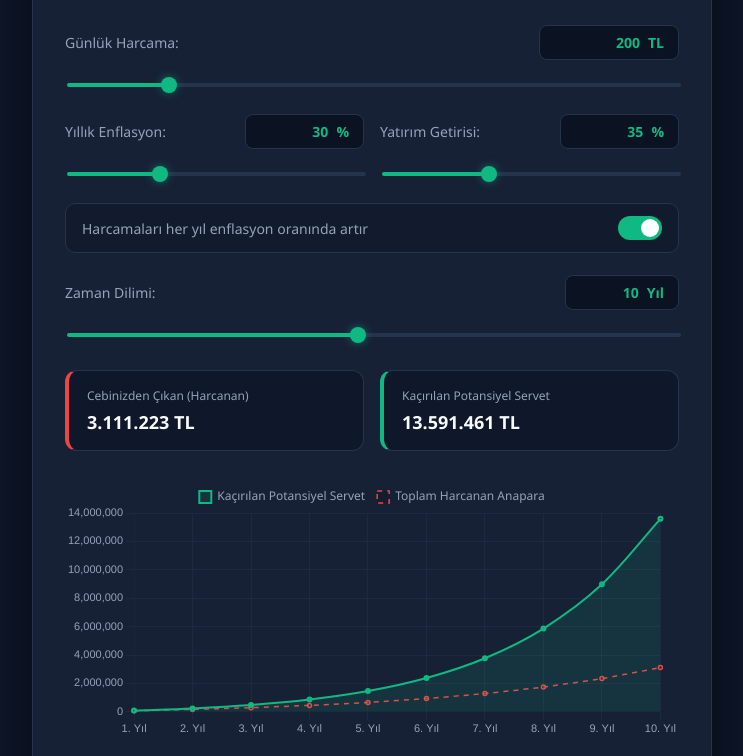
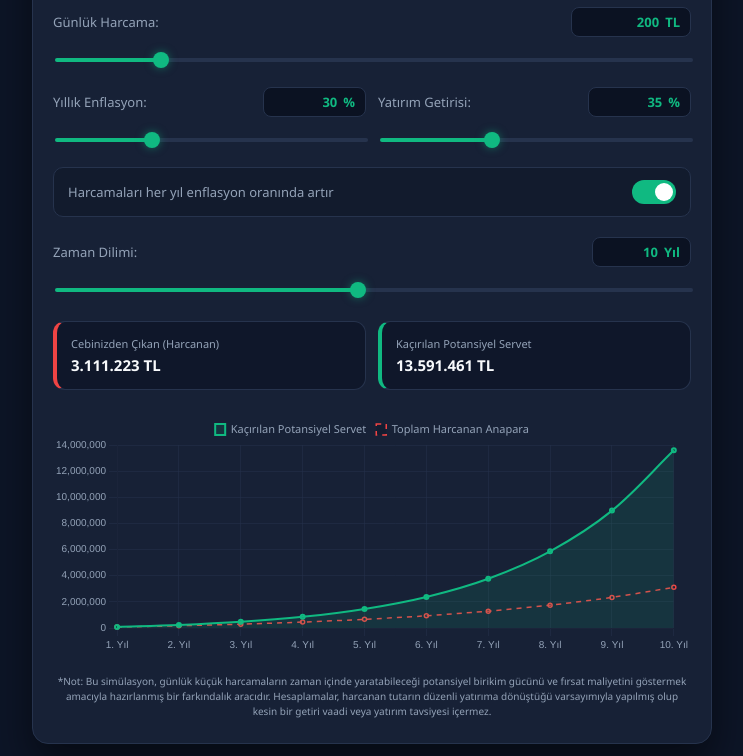
Before and after one commit to adimadimbirikim/bilesik-goturu-hesaplama, a plain HTML site: page index.html in a window 1280 px wide. Shown: the part 109-865 px from the top of the page, without its empty margins (268-1011 px from the left). Drawn offline with nearby package versions, Linux system fonts and the light colour scheme.

Commit message:
Update index.html

```diff
--- a/index.html
+++ b/index.html
@@ -2,7 +2,7 @@
 <html lang="tr">
 <head>
     <meta charset="UTF-8">
-    <meta name="viewport" content="width=device-width, initial-scale=1.0">
+    <meta name="viewport" content="width=device-width, initial-scale=1.0, maximum-scale=1.0, user-scalable=no">
     <title>Bileşik Götürü Simülasyonu</title>
     <script src="https://cdn.jsdelivr.net/npm/chart.js"></script>
     <style>
@@ -16,53 +16,56 @@
             --text-sub: #94a3b8;
             --border-color: #26334d;
         }
+        * {
+            box-sizing: border-box;
+        }
         body {
             font-family: 'Segoe UI', system-ui, -apple-system, sans-serif;
             background-color: var(--bg-color);
             color: var(--text-main);
             margin: 0;
-            padding: 20px;
+            padding: 16px;
             display: flex;
             justify-content: center;
             align-items: center;
             min-height: 100vh;
-            box-sizing: border-box;
             overflow-x: hidden;
+            width: 100%;
         }
         .container {
             width: 100%;
             max-width: 680px;
             background: var(--card-bg);
             border-radius: 16px;
-            padding: 28px 32px;
+            padding: 24px 20px;
             box-shadow: 0 20px 40px rgba(0, 0, 0, 0.5);
             border: 1px solid var(--border-color);
-            box-sizing: border-box;
+            overflow: hidden;
         }
         .header {
             text-align: center;
-            margin-bottom: 28px;
+            margin-bottom: 24px;
         }
         .header h1 {
-            font-size: 22px;
+            font-size: 20px;
             font-weight: 700;
-            margin: 0 0 8px 0;
+            margin: 0 0 6px 0;
             color: var(--text-main);
             letter-spacing: -0.3px;
         }
         .header p {
-            font-size: 14px;
+            font-size: 13px;
             color: var(--text-sub);
             margin: 0;
         }
         .slider-group {
-            margin-bottom: 22px;
+            margin-bottom: 20px;
         }
         .slider-row {
             display: grid;
             grid-template-columns: 1fr 1fr;
-            gap: 16px;
-            margin-bottom: 22px;
+            gap: 12px;
+            margin-bottom: 20px;
         }
         .slider-row .slider-group {
             margin-bottom: 0;
@@ -71,9 +74,9 @@
             display: flex;
             justify-content: space-between;
             align-items: center;
-            font-size: 14px;
+            font-size: 13px;
             font-weight: 500;
-            margin-bottom: 10px;
+            margin-bottom: 8px;
             color: var(--text-sub);
         }
         .input-box-wrapper {
@@ -83,9 +86,9 @@
             background: var(--input-bg);
             border: 1px solid var(--border-color);
             border-radius: 8px;
-            padding: 6px 14px;
-            min-width: 110px;
-            box-sizing: border-box;
+            padding: 4px 10px;
+            min-width: 90px;
+            max-width: 120px;
             transition: border-color 0.2s, box-shadow 0.2s;
         }
         .input-box-wrapper:focus-within {
@@ -98,7 +101,7 @@
             outline: none;
             color: var(--accent-green);
             font-weight: 700;
-            font-size: 14px;
+            font-size: 13px;
             width: 100%;
             text-align: right;
             font-family: inherit;
@@ -114,8 +117,8 @@
         .unit {
             color: var(--accent-green);
             font-weight: 700;
-            font-size: 14px;
-            margin-left: 6px;
+            font-size: 13px;
+            margin-left: 4px;
             user-select: none;
         }
         input[type="range"] {
@@ -137,20 +140,16 @@
             box-shadow: 0 0 8px rgba(16, 185, 129, 0.5);
             transition: transform 0.1s;
         }
-        input[type="range"]::-webkit-slider-thumb:hover {
-            transform: scale(1.15);
-        }
-        /* Modern Toggle Switch Checkbox tasarımı */
         .toggle-group {
             display: flex;
             align-items: center;
             justify-content: space-between;
             background: rgba(11, 18, 34, 0.4);
             border: 1px solid var(--border-color);
-            padding: 12px 16px;
+            padding: 12px 14px;
             border-radius: 10px;
-            margin-bottom: 22px;
-            font-size: 14px;
+            margin-bottom: 20px;
+            font-size: 13px;
             color: var(--text-sub);
             user-select: none;
         }
@@ -195,38 +194,57 @@
         .summary-cards {
             display: grid;
             grid-template-columns: 1fr 1fr;
-            gap: 16px;
-            margin: 28px 0;
+            gap: 12px;
+            margin: 24px 0;
         }
         .card {
             background: rgba(11, 18, 34, 0.6);
-            padding: 16px 18px;
+            padding: 14px;
             border-radius: 12px;
             border: 1px solid var(--border-color);
         }
         .card.red { border-left: 4px solid var(--accent-red); }
         .card.green { border-left: 4px solid var(--accent-green); }
         .card-title {
-            font-size: 12px;
+            font-size: 11px;
             color: var(--text-sub);
-            margin-bottom: 6px;
+            margin-bottom: 4px;
         }
         .card-value {
-            font-size: 18px;
+            font-size: 15px;
             font-weight: 700;
             color: var(--text-main);
+            word-break: break-all;
         }
         .chart-container {
             position: relative;
-            height: 260px;
+            height: 240px;
             margin-top: 10px;
+            width: 100%;
         }
         .footer-note {
-            font-size: 11px;
+            font-size: 10px;
             color: var(--text-sub);
             text-align: center;
             margin-top: 20px;
-            line-height: 1.6;
+            line-height: 1.5;
+        }
+
+        /* Küçük ekranlar için özel ayarlamalar */
+        @media (max-width: 480px) {
+            body {
+                padding: 8px;
+            }
+            .container {
+                padding: 16px 14px;
+            }
+            .slider-row {
+                grid-template-columns: 1fr;
+                gap: 16px;
+            }
+            .summary-cards {
+                grid-template-columns: 1fr;
+            }
         }
     </style>
 </head>
@@ -375,9 +393,9 @@
                 legend: {
                     labels: {
                         color: '#94a3b8',
-                        font: { size: 12, family: "'Segoe UI', system-ui, -apple-system, sans-serif" },
-                        boxWidth: 12,
-                        padding: 12
+                        font: { size: 11, family: "'Segoe UI', system-ui, -apple-system, sans-serif" },
+                        boxWidth: 10,
+                        padding: 10
                     }
                 },
                 tooltip: {
@@ -386,16 +404,16 @@
                     bodyColor: '#94a3b8',
                     borderColor: '#26334d',
                     borderWidth: 1,
-                    padding: 10
+                    padding: 8
                 }
             },
             scales: {
                 x: {
-                    ticks: { color: '#94a3b8', font: { size: 11 } },
+                    ticks: { color: '#94a3b8', font: { size: 10 } },
                     grid: { color: 'rgba(38, 51, 77, 0.5)' }
                 },
                 y: {
-                    ticks: { color: '#94a3b8', font: { size: 11 } },
+                    ticks: { color: '#94a3b8', font: { size: 10 } },
                     grid: { color: 'rgba(38, 51, 77, 0.5)' }
                 }
             }
```
